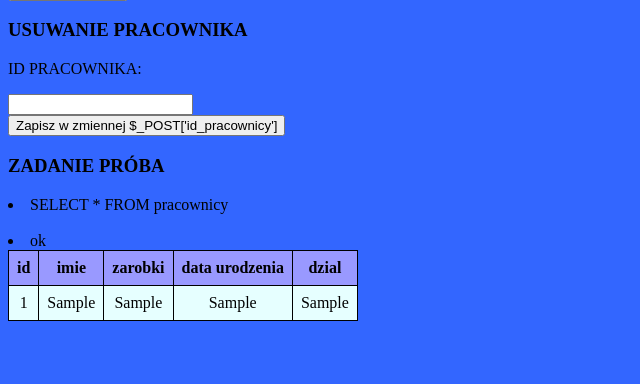
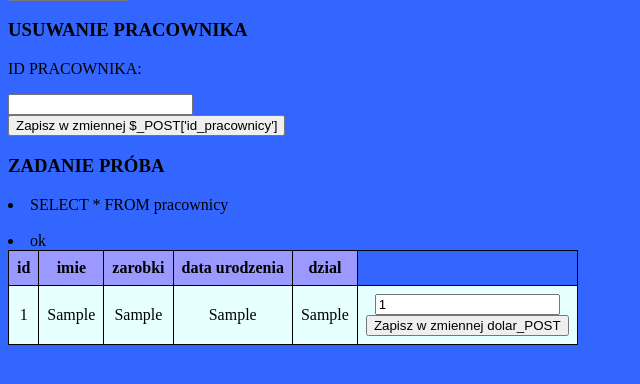
Before and after one commit to AD-2018/sql-php-pierwsza_strona-dyljoanna02, a PHP site: page /danedobazy.php in a window 1280 px wide. Shown: the part 348-732 px from the top of the page, without its empty margins (0-640 px from the left). Run offline with PHP 8.4, Linux system fonts and the light colour scheme; tables that the repository leaves empty or names only in its code hold one stand-in row (values such as "Sample post"); data that the repository does not hold is empty.

Commit message:
Update danedobazy.php

```diff
--- a/danedobazy.php
+++ b/danedobazy.php
@@ -38,7 +38,14 @@ echo('<table border="1" class="tabelka_moja">');
 echo ("<tr><th>id</th><th>imie</th><th>zarobki</th><th>data urodzenia</th><th>dzial</th></tr>");
 while($row = mysqli_fetch_assoc($result)) {
     echo ('<tr>');
-    echo ("<td>".$row['id_pracownicy']."</td><td>".$row['imie']."</td><td>".$row['zarobki']."</td><td>".$row['data_urodzenia']."</td><td>".$row['dzial']."</td>");
+   echo('<td>'.$row['id_pracownicy'].'</td>'.'<td>'.$row['imie'].'</td>'.'<td>'.$row['zarobki'].'</td>'.'<td>'.$row['dzial'].'</td>'.'<td>'.$row['data_urodzenia'].'</td>'.
+
+         '<td>
+	<form action="delete.php" method="POST">
+        <input type="number" name="id" value="'.$row['id_pracownicy'].'"></br>
+        <input type="submit" value="Zapisz w zmiennej dolar_POST">
+    	</form>
+	</td>');
     echo ('</tr>');
 }
 echo ('</table>');
```
